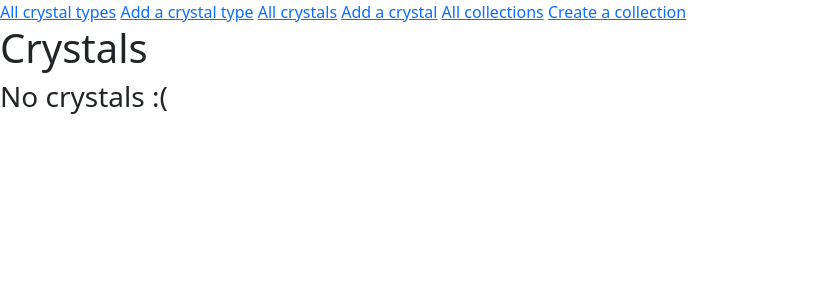
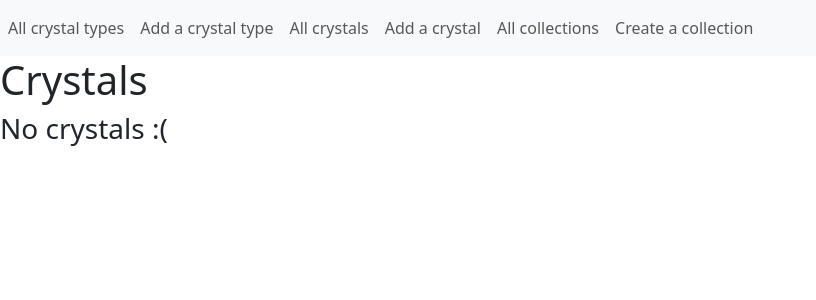
Before and after one commit to uriapete/crystallia, a Django app: page /crystals/ in a window 1280 px wide. Shown: the top 300 px of the page, without its empty margins (0-816 px from the left). Run offline with Django 4.2, Linux system fonts and the light colour scheme; data that the repository does not hold is empty.

Commit message:
base.html - implement bootstrap into navbar

```diff
--- a/main_app/templates/bases/base.html
+++ b/main_app/templates/bases/base.html
@@ -8,13 +8,27 @@
     <title>Crystallia{% block title %}{% endblock title %}</title>
 </head>
 <body>
-    <nav>
-        <a href="{% url 'crystal_type_list' %}">All crystal types</a>
-        <a href="{% url 'crystal_type_create' %}">Add a crystal type</a>
-        <a href="{% url 'crystal_list' %}">All crystals</a>
-        <a href="{% url 'crystal_create' %}">Add a crystal</a>
-        <a href="{% url 'collection_list' %}">All collections</a>
-        <a href="{% url 'collection_create' %}">Create a collection</a>
+    <nav class="navbar navbar-expand-lg bg-body-tertiary">
+        <ul class="navbar-nav">
+            <li class="nav-item">
+                <a class="nav-link" href="{% url 'crystal_type_list' %}">All crystal types</a>
+            </li>
+            <li class="nav-item">
+                <a class="nav-link" href="{% url 'crystal_type_create' %}">Add a crystal type</a>
+            </li>
+            <li class="nav-item">
+                <a class="nav-link" href="{% url 'crystal_list' %}">All crystals</a>
+            </li>
+            <li class="nav-item">
+                <a class="nav-link" href="{% url 'crystal_create' %}">Add a crystal</a>
+            </li>
+            <li class="nav-item">
+                <a class="nav-link" href="{% url 'collection_list' %}">All collections</a>
+            </li>
+            <li class="nav-item">
+                <a class="nav-link" href="{% url 'collection_create' %}">Create a collection</a>
+            </li>
+        </ul>
     </nav>
     {% block content %}{% endblock content %}
 </body>
```
